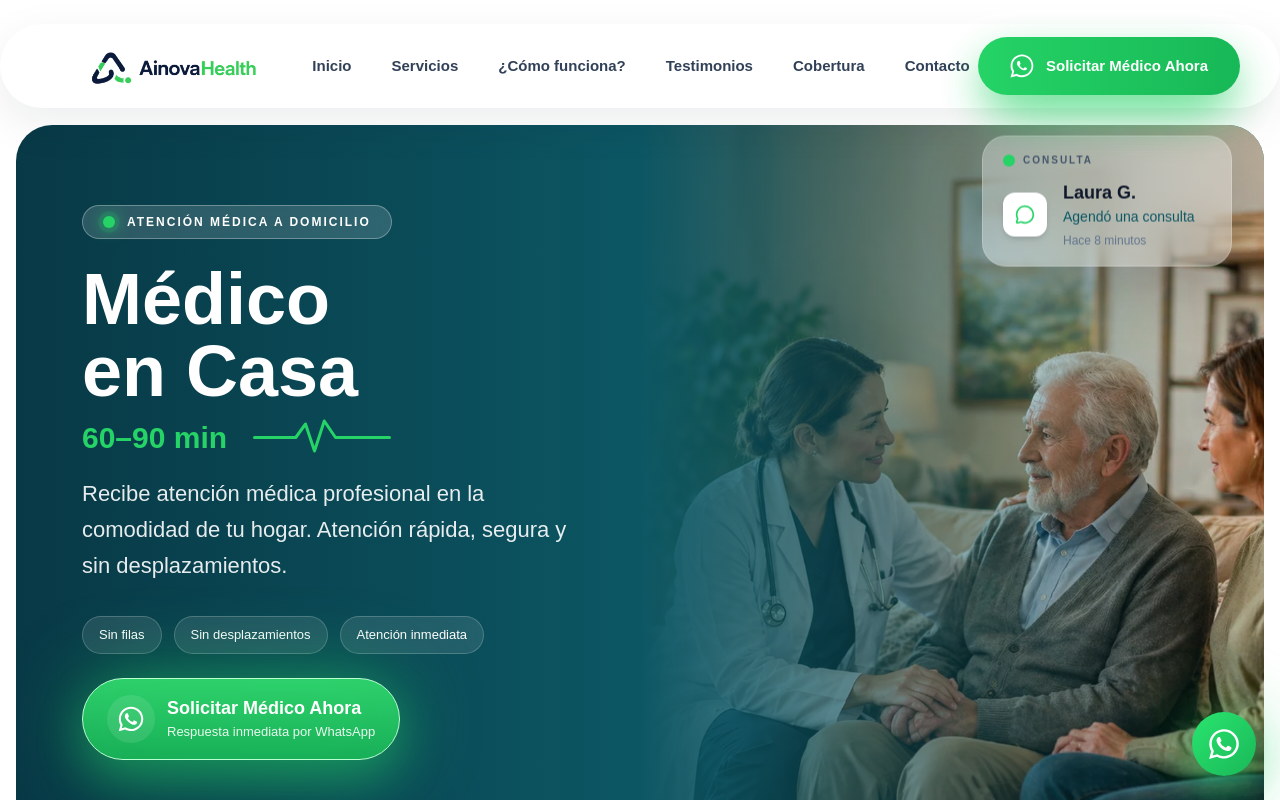
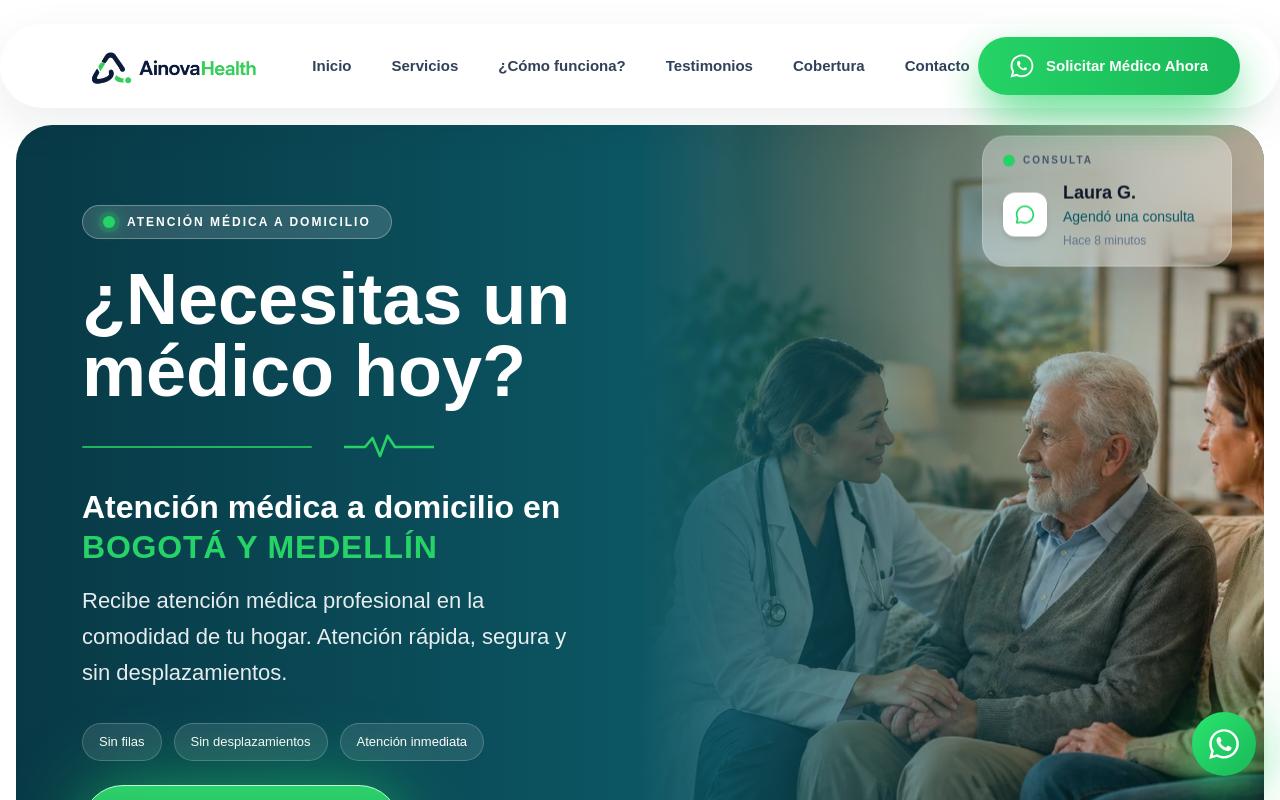
Before and after one commit to felipebermudezceo/ainovahealth, a Next.js app: page / in a window 1280 px wide. Shown: the top 800 px of the page. Built offline with nearby package versions, Linux system fonts and the light colour scheme.

Commit message:
cobertura

```diff
--- a/components/hero/HeroContent.tsx
+++ b/components/hero/HeroContent.tsx
@@ -57,33 +57,52 @@ export function HeroContent() {
   <div className="hidden lg:block">
 
     <span className="block text-[72px] font-black text-white">
-      Médico
+    ¿Necesitas un
     </span>
 
     <span className="block text-[72px] font-black text-white">
-      en Casa
+    médico hoy?
     </span>
 
-    <div className="mt-2 flex items-center gap-5">
+    <div className="mt-6">
 
-    <span className="text-[30px] font-black text-[#25D366]">
-  60–90 min
-</span>
+  <div className="flex items-center gap-8">
+
+    <div className="h-[2px] w-[230px] rounded-full bg-[#25D366]/80"></div>
 
     <svg
-        width="150"
-        height="45"
-        viewBox="0 0 180 60"
+      width="90"
+      height="32"
+      viewBox="0 0 120 40"
       fill="none"
+      className="shrink-0"
     >
       <path
-          d="M0 30 H40 L55 30 L68 12 L80 48 L93 8 L108 30 H180"
+        d="M0 20
+           H28
+           L38 8
+           L48 32
+           L58 5
+           L68 20
+           H120"
         stroke="#25D366"
-          strokeWidth="4"
+        strokeWidth="3.5"
         strokeLinecap="round"
         strokeLinejoin="round"
       />
     </svg>
+
+  </div>
+
+  <h2 className="mt-6 text-[32px] font-semibold leading-tight text-white">
+
+    Atención médica a domicilio en{" "}
+
+    <span className="font-black text-[#25D366] uppercase tracking-wide">
+      BOGOTÁ Y MEDELLÍN
+    </span>
+
+  </h2>
 
 </div>
 
@@ -93,20 +112,56 @@ export function HeroContent() {
 
 <div className="text-center lg:hidden">
 
-<span className="block text-[54px] font-black text-white">
-  Médico
+<span className="block text-[52px] font-black leading-[0.95] text-white">
+  ¿Necesitas un
 </span>
 
-<span className="block text-[54px] font-black text-white">
-  en Casa
+<span className="block text-[52px] font-black leading-[0.95] text-white">
+  médico hoy?
 </span>
 
-<div className="mt-5 flex justify-center">
+{/* Línea + ECG */}
 
-<span className="text-[40px] font-black text-[#25D366]">
-  60–90 min
-</span>
+<div className="mt-6 flex items-center justify-center gap-3">
 
+  <div className="h-[2px] w-[80px] rounded-full bg-[#25D366]/80"></div>
+
+  <svg
+    width="70"
+    height="24"
+    viewBox="0 0 120 40"
+    fill="none"
+  >
+    <path
+      d="M0 20
+         H28
+         L38 8
+         L48 32
+         L58 5
+         L68 20
+         H120"
+      stroke="#25D366"
+      strokeWidth="3"
+      strokeLinecap="round"
+      strokeLinejoin="round"
+    />
+  </svg>
+
+  <div className="h-[2px] w-[80px] rounded-full bg-[#25D366]/80"></div>
+
+</div>
+
+{/* Subtítulo */}
+
+<div className="mt-6">
+
+  <p className="text-[24px] font-semibold leading-tight text-white">
+    Atención médica a domicilio en
+  </p>
+
+  <p className="mt-2 text-[34px] font-black uppercase leading-none text-[#25D366]">
+    Bogotá y Medellín
+  </p>
 
 </div>
 
--- a/components/sections/Footer.tsx
+++ b/components/sections/Footer.tsx
@@ -197,7 +197,7 @@ py-4 lg:py-5
     </h3>
 
     <p className="mt-3 text-center leading-7 text-white/80">
-      Bogotá y municipios cercanos.
+      Bogotá y Medellin.
       Llegamos directamente hasta tu hogar.
     </p>
 
--- a/components/sections/FooterInfo.tsx
+++ b/components/sections/FooterInfo.tsx
@@ -34,7 +34,7 @@ export function FooterInfo() {
               </p>
 
               <p className="mt-1 text-slate-500">
-                Bogotá y municipios cercanos
+                Bogotá y Medellin
               </p>
 
             </div>
```
Lines whose indentation alone changed are shown as unchanged.
